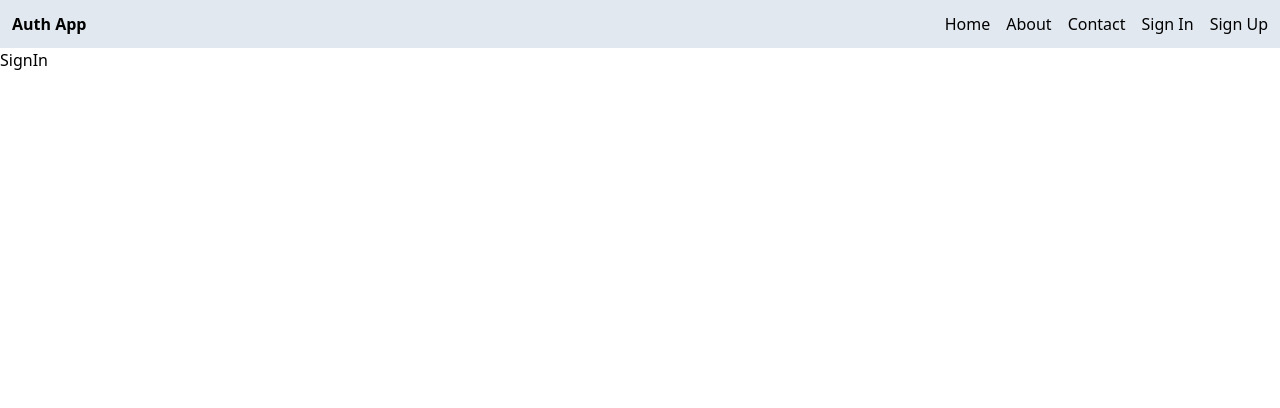
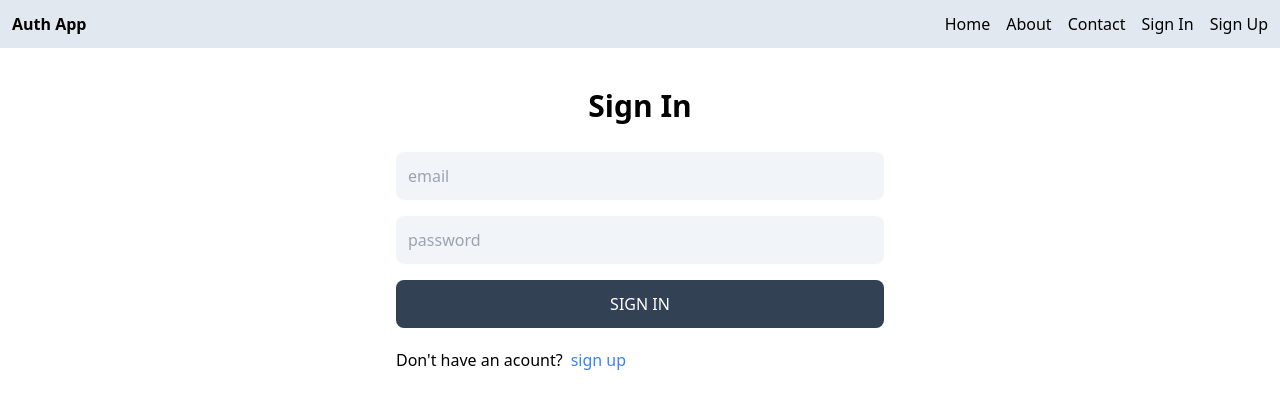
Before and after one commit to Alloush95/mern-auth, a React app in the folder client/: page /sign-in in a window 1280 px wide. Shown: the top 408 px of the page. Built offline with nearby package versions, Linux system fonts and the light colour scheme; the HTML template or start-up script is replaced by a standard one.

Commit message:
complete sign in functionality

```diff
--- a/client/src/pages/SignIn.jsx
+++ b/client/src/pages/SignIn.jsx
@@ -1,7 +1,62 @@
-import React from 'react'
+
+import { useState } from 'react';
+import {Link, useNavigate} from 'react-router-dom';
 
 export default function SignIn() {
+    const [formData, setFormData] = useState({});//state to store form data
+
+    const [error, setError] = useState(false);//state to store error message
+    const [success, setSuccess] = useState(false);//state to store success message
+    const navigate = useNavigate();//navigate function to navigate to another page
+    const handleChange = (e) => {
+        setFormData({ ...formData, [e.target.id]: e.target.value
+        });//update form data state
+    }
+
+    const handleSubmit = async (e) => {
+        e.preventDefault();
+        try {
+            setSuccess(true);//set success state
+            setError(false);//reset error state
+            const response = await fetch('/api/auth/sign-in', {
+                method: 'POST',
+                headers: {
+                    'Content-Type': 'application/json'
+                },
+                body: JSON.stringify(formData)
+            });
+            const data = await response.json();
+
+            setSuccess(false);//reset success state
+            if (data.success === false) {
+                setError(true);//set error state
+                return;
+            }
+            // navigate to home page if sign in is successful
+            navigate('/');
+        }
+            catch(error) {
+                setSuccess(false);
+                setError(true);
+            }
+
+    }
+
   return (
-    <div>SignIn</div>
+    <div className='p-3 max-w-lg mx-auto'>
+        <h1 className="text-3xl text-center font-semibold my-7">Sign In</h1>
+        <form onSubmit={handleSubmit} className="flex flex-col gap-4">
+            <input type="text" placeholder='email' id='email' className="bg-slate-100 p-3 rounded-lg" onChange={handleChange}/>
+            <input type="password" placeholder='password' id='password' className="bg-slate-100 p-3 rounded-lg" onChange={handleChange}/>
+            <button disabled={success} className="bg-slate-700 text-white p-3 rounded-lg uppercase hover:opacity-95">{success ? 'loading...' : 'Sign In'}</button>
+
+        </form>
+        <div className="flex gap-2 mt-5">
+            <p>Don't have an acount?</p>
+            <Link to={"/sign-up"}><span className="text-blue-500">sign up</span></Link>
+
+        </div>
+        <p className="text-red-700 mt-5">{error && 'Something went wrong'}</p>
+    </div>
   )
 }
--- a/client/src/pages/SignUp.jsx
+++ b/client/src/pages/SignUp.jsx
@@ -1,12 +1,13 @@
 
 import { useState } from 'react';
-import {Link} from 'react-router-dom';
+import {Link, useNavigate} from 'react-router-dom';
 
 export default function SignUp() {
     const [formData, setFormData] = useState({});//state to store form data
 
     const [error, setError] = useState(false);//state to store error message
     const [success, setSuccess] = useState(false);//state to store success message
+    const navigate = useNavigate();//navigate function to navigate to another page
     const handleChange = (e) => {
         setFormData({ ...formData, [e.target.id]: e.target.value
         });//update form data state
@@ -30,8 +31,9 @@ export default function SignUp() {
             if (data.success === false) {
                 setError(true);//set error state
                 return;
-            }/*if the response is not successful, set error state*/
-            location.reload();//reload the page
+            }
+            // navigate to home page if sign in is successful
+            navigate('/');
         }
             catch(error) {
                 setSuccess(false);
```
Also changed, not shown: 1 other file (tests, documents, lock files or other folders).
